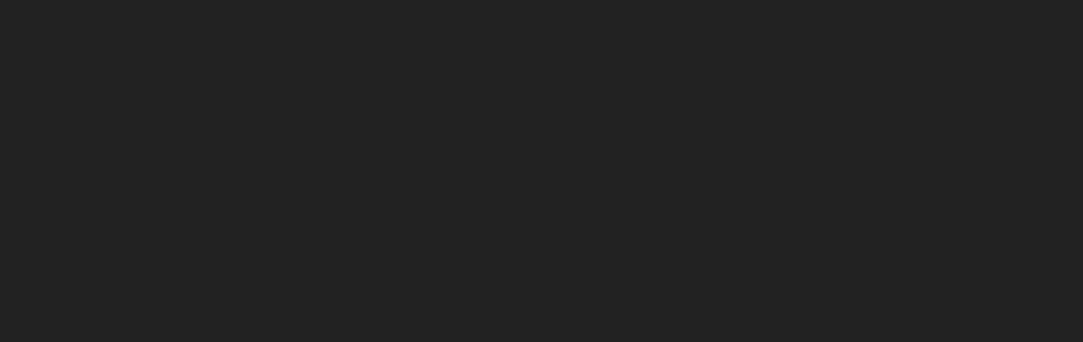
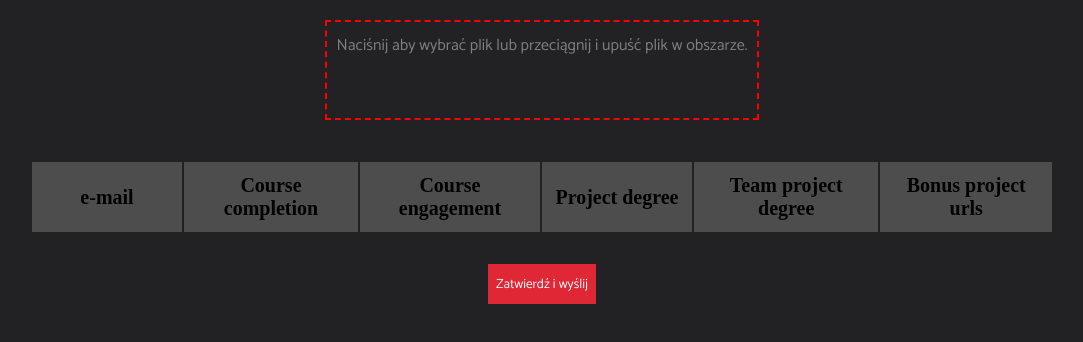
Before and after one commit to MateuszSzczukiewicz/MegaK-grupa3-frontend, a React (Vite) app: page /add-students in a window 1280 px wide. Before the commit this address had no page. Shown: the top 342 px of the page, without its empty margins (98-1181 px from the left). Built offline with nearby package versions, Linux system fonts and the light colour scheme.

Commit message:
Create Students Add admin view.

```diff
--- /dev/null
+++ b/src/components/atoms/FileStudentsTableElement/FileStudentsTableElement.tsx
@@ -0,0 +1,41 @@
+import {useState} from "react";
+import {FileStudentsTableElementProps} from "../../../types/HrStudentAddTypes/HrStudentsAdd.type";
+import {Stars} from "../../../types/General/General.types";
+
+
+export const FileStudentsTableElement = ({id,column,text,type,changeData}:FileStudentsTableElementProps) => {
+
+    const [editMode, setEditMode] = useState<boolean>(false);
+    const [value, setValue] = useState<string|string[]|Stars>(text);
+
+    const modeHandler = () => {
+        setEditMode(prevState => !prevState);
+    }
+    const submitHandler = (e) => {
+        e.preventDefault()
+        const newText = !e.target[0].value ? text : e.target[0].value;
+
+        modeHandler();
+        setValue(newText);
+        changeData(id,column,newText);
+    }
+    const changeHandler = (e) => {
+        setValue(e.target.value)
+    }
+
+    return(
+        <td>
+            {!editMode ?
+                <p onDoubleClick={modeHandler}>{text}</p>
+                :
+                <form onSubmit={e=>submitHandler(e)}>
+                    {type ?
+                        <input onChange={e => changeHandler(e)} autoFocus={true} type={type} value={value} placeholder={String(text)}/> :
+                        <input onChange={e => changeHandler(e)} autoFocus={true} type="text" value={value} placeholder={String(text)} pattern="[1-5]"/>
+                    }
+                    <button>Save</button>
+                </form>
+            }
+        </td>
+    )
+}
--- /dev/null
+++ b/src/components/molecules/FileDropBoxForm/FileDropBoxForm.tsx
@@ -0,0 +1,14 @@
+import {FormStyle} from "./FileDropBoxFrom.style";
+import {FileDropBoxFromProps} from "../../../types/HrStudentAddTypes/HrStudentsAdd.type";
+
+export const FileDropBoxForm = ({file,addFileHandler}:FileDropBoxFromProps) => (
+        <FormStyle>
+            <label>
+                <input type="file" accept=".json,.csv" onChange={(e)=>addFileHandler(e)}/>
+                {!file ?
+                    <p>Naciśnij aby wybrać plik lub przeciągnij i upuść plik w obszarze.</p>:
+                    <p>Plik <b>{file.name}</b> załadowany poprawnie.</p>
+                }
+            </label>
+        </FormStyle>
+)
--- /dev/null
+++ b/src/components/molecules/FileDropBoxForm/FileDropBoxFrom.style.ts
@@ -0,0 +1,23 @@
+import styled from "styled-components";
+
+export const FormStyle = styled.form`
+    position: relative;
+    border: 2px dashed red;
+    height: 100px;
+    margin: 20px;
+    color: ${({theme})=>theme.color.grey3};
+    text-align: center;
+    padding: 10px;
+    overflow: hidden;
+      input{
+        position: absolute;
+        left: 0;
+        right: 0;
+        top: 0;
+        bottom: 0;
+        border: none;
+        cursor: pointer;
+        color: ${({ theme }) => theme.color.grey3};
+        opacity: 0;
+      }
+`
--- /dev/null
+++ b/src/components/molecules/FileStudentsTable/FileStudentsTable.style.ts
@@ -0,0 +1,36 @@
+import styled from "styled-components";
+
+export const TableStyle = styled.table`
+    display: flex;
+    font-size: 20px;
+    flex-basis: 80%;
+    left: 10%;
+    overflow-x: scroll;
+    margin: 20px 8%;
+    text-align: center;
+    button{width:100%};
+    tbody{
+      margin: 0 auto;
+    }
+    tbody>tr{
+      background-color: ${({ theme }) => theme.color.grey1};
+      min-width: 150px;
+      height: 70px;
+      th{
+        min-width: 150px;
+        padding: 10px;
+      }
+    }
+    tbody>tr:nth-child(even){
+      background-color: ${({ theme }) => theme.color.grey3};
+    }
+    tbody>tr>td{
+      min-width: 150px;
+      line-height: 70px;
+      padding: 0 5px;
+    }
+    @media (min-width: 1140px){
+      overflow-x: hidden;
+      button{width:auto};
+    }
+`
--- /dev/null
+++ b/src/components/molecules/FileStudentsTable/FileStudentsTable.tsx
@@ -0,0 +1,33 @@
+import { TableStyle } from "./FileStudentsTable.style"
+import {FileStudentsTableProps, Student} from "../../../types/HrStudentAddTypes/HrStudentsAdd.type";
+import {FileStudentsTableElement} from "../../atoms/FileStudentsTableElement/FileStudentsTableElement";
+
+export const FileStudentsTable = ({studentsData,changeData}:FileStudentsTableProps) => {
+
+    const studentsFromFile = studentsData?.map((student:Student)=>(
+        <tr key={student.id}>
+            <FileStudentsTableElement id={student.id} column={"email"} text={student.email} type={"email"} changeData={changeData}/>
+            <FileStudentsTableElement id={student.id} column={"courseCompletion"} text={student.courseCompletion} changeData={changeData}/>
+            <FileStudentsTableElement id={student.id} column={"courseEngagement"} text={student.courseEngagement} changeData={changeData}/>
+            <FileStudentsTableElement id={student.id} column={"projectDegree"} text={student.projectDegree} changeData={changeData}/>
+            <FileStudentsTableElement id={student.id} column={"teamProjectDegree"} text={student.teamProjectDegree} changeData={changeData}/>
+            <FileStudentsTableElement id={student.id} column={"bonusProjectUrls"} text={student.bonusProjectUrls} changeData={changeData}/>
+        </tr>
+    ));
+
+    return(
+        <TableStyle>
+            <tbody>
+            <tr>
+                <th>e-mail</th>
+                <th>Course completion</th>
+                <th>Course engagement</th>
+                <th>Project degree</th>
+                <th>Team project degree</th>
+                <th>Bonus project urls</th>
+            </tr>
+            {studentsFromFile}
+            </tbody>
+        </TableStyle>
+    )
+}
--- /dev/null
+++ b/src/components/organisms/AddStudents/AddStudents.style.ts
@@ -0,0 +1,7 @@
+import styled from "styled-components";
+
+export const AddStudentsStyle = styled.div`
+    display: flex;
+    flex-wrap: wrap;
+    justify-content:space-around;
+`
--- /dev/null
+++ b/src/components/organisms/AddStudents/AddStudents.tsx
@@ -0,0 +1,74 @@
+import {parse} from "papaparse";
+import {useState} from "react";
+import {Student} from "../../../types/HrStudentAddTypes/HrStudentsAdd.type";
+import {FileStudentsTable} from "../../molecules/FileStudentsTable/FileStudentsTable";
+import {AddStudentsStyle} from "./AddStudents.style";
+import {PrimaryButton} from "../../atoms/PrimaryButton/PrimaryButton";
+import {FileDropBoxForm} from "../../molecules/FileDropBoxForm/FileDropBoxForm";
+
+
+export const AddStudents = () => {
+
+    const [file, setFile] = useState(null);
+    const [studentsData, setStudentsData] = useState<null|Student[]>(null);
+
+    const addFileHandler = (e) => {
+        const file = e.target.files[0];
+        if(!file) setStudentsData(null);
+        setFile(file);
+
+        parse(file,{
+            header:true,
+            complete:results=>{
+                const arr = results.data.map((student,i):Student => {
+                    const newStudent =[];
+
+                    for (const [,value] of Object.entries(student)) {
+                        newStudent.push(value);
+                    }
+
+                    return {
+                        id:i,
+                        email:newStudent[0],
+                        courseCompletion:newStudent[1],
+                        courseEngagement:newStudent[2],
+                        projectDegree:newStudent[3],
+                        teamProjectDegree:newStudent[4],
+                        bonusProjectUrls:newStudent[5],
+                    };
+                })
+                setStudentsData(arr);
+            }
+        })
+    }
+
+    const changeData = (id:number,nameOfColumn:string,newData:string) =>{
+        if(!studentsData) return null;
+
+        const row:Student = studentsData.filter((e:Student)=>e?.id === id)[0]
+        const newRowArr = Object.entries(row);
+
+        newRowArr.forEach(e => e[0]===nameOfColumn ? e[1] = newData : null);
+        const newRowObj = Object.fromEntries(newRowArr) as Student;
+
+        const newStudentsData:Student[] = studentsData.map(student=> student.id === id ? newRowObj : student);
+        setStudentsData(newStudentsData);
+    }
+
+    const fileSubmit = () =>{
+        const studentsWithoutIds = studentsData?.map(student => {
+            const {id, ...withoutId} = student;
+            return withoutId;
+        });
+        console.log("Wysyłam:", studentsWithoutIds);
+    }
+
+
+    return (
+        <AddStudentsStyle>
+            <FileDropBoxForm file={file} addFileHandler={e=>addFileHandler(e)}/>
+            <FileStudentsTable studentsData={studentsData} changeData={changeData}/>
+            <PrimaryButton text={"Zatwierdź i wyślij"} onClick={fileSubmit}/>
+        </AddStudentsStyle>
+    )
+}
--- a/src/pages/Root.tsx
+++ b/src/pages/Root.tsx
@@ -4,6 +4,7 @@
 import { StudentPage } from './StudentPage';
 import { StudentsPage } from "./StudentsPage";
 import {StudentProfilePage} from "./StudentProfilePage";
+import {AddStudents} from "../components/organisms/AddStudents/AddStudents";
 
 export const Root = () => {
 	return (
@@ -13,6 +14,7 @@
       		<Route path="/student" element={<StudentPage />} />
 			<Route path="/students" element={ <StudentsPage /> }/>
 			<Route path="/profile" element={ <StudentProfilePage /> }/>
+			<Route path="/add-students" element={ <AddStudents /> }/>
 		</Routes>
 	);
 };
```
Also changed, not shown: src/types/HrStudentAddTypes/HrStudentsAdd.type.ts (added, +29 -0 lines).
